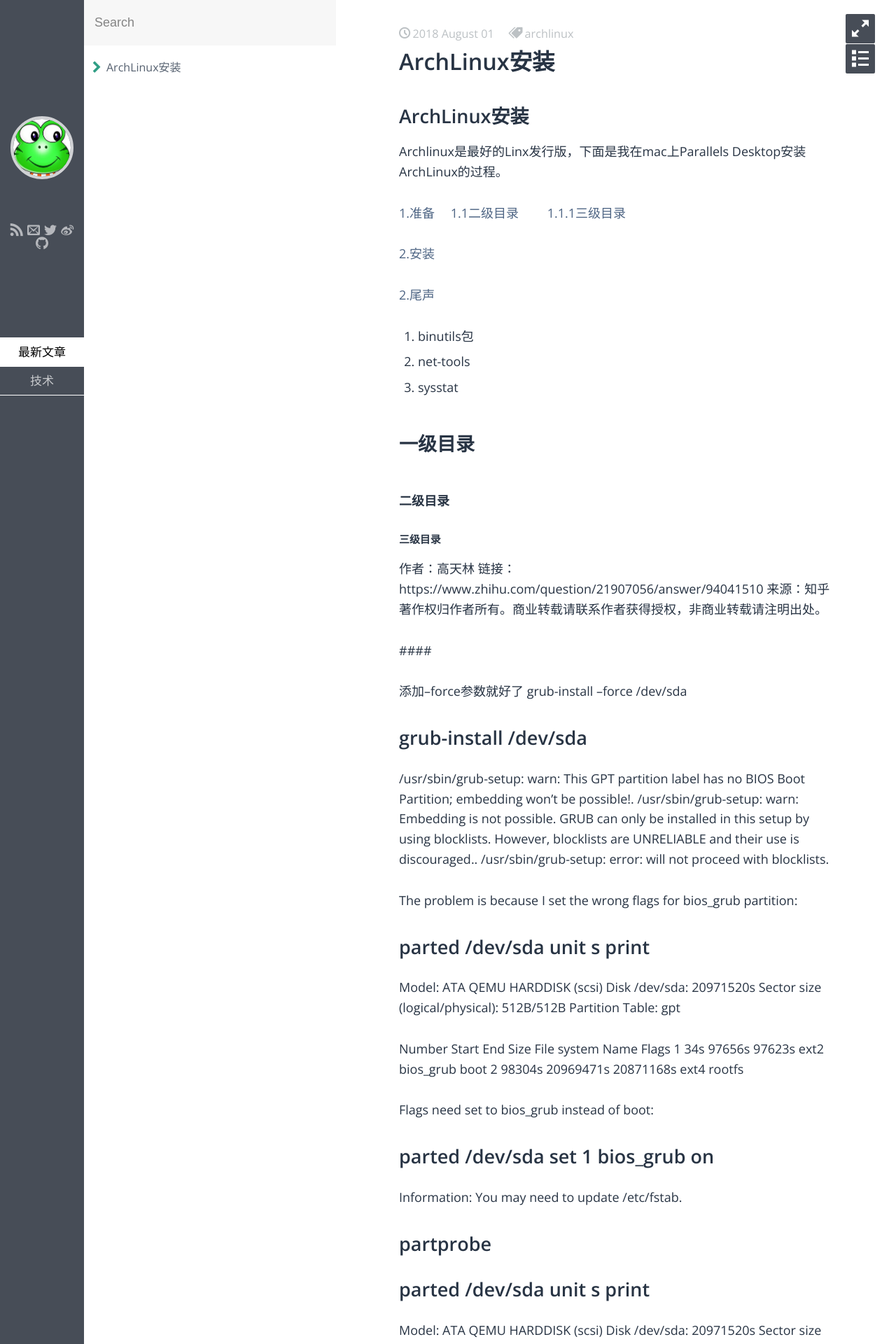
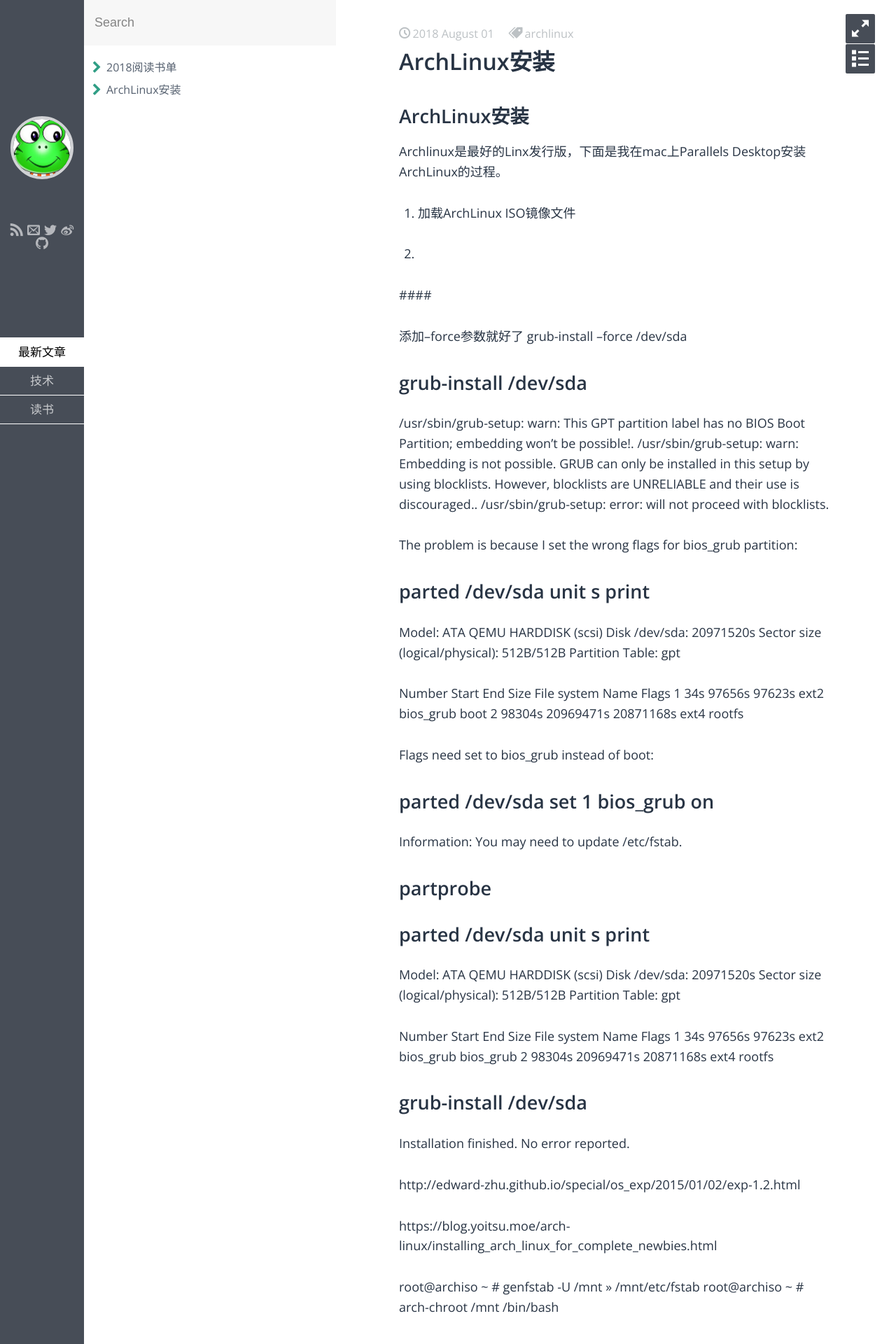
Before and after one commit to pzj/pzj.github.io, a Jekyll site: the page built from _posts/tech/2018-08-01-install-arch-linux.md, in a window 1280 px wide. Shown: the top 1920 px of the page at 70% size. Built offline with Jekyll 4.4.1, drawn with Linux system fonts in a browser that asks for light colours; some web fonts are replaced.

```diff
--- a/_posts/tech/2018-08-01-install-arch-linux.md
+++ b/_posts/tech/2018-08-01-install-arch-linux.md
@@ -10,27 +10,9 @@ description: ArchLinux安装
 
 Archlinux是最好的Linx发行版，下面是我在mac上Parallels Desktop安装ArchLinux的过程。
 
-[1.准备](#1)
-　[1.1二级目录](#1.1)
-　　[1.1.1三级目录](#1.1.1)
+1. 加载ArchLinux ISO镜像文件
 
-[2.安装](#2)
-
-[2.尾声](#2)
-1. binutils包
-2. net-tools
-3. sysstat
-
-<h2 id='1'> 一级目录 </h2>
-
-<h4 id='1.1'> 二级目录 </h4>
-
-<h5 id='1.1.1'> 三级目录 </h5>
-
-作者：高天林
-链接：https://www.zhihu.com/question/21907056/answer/94041510
-来源：知乎
-著作权归作者所有。商业转载请联系作者获得授权，非商业转载请注明出处。
+2.
 
 ####
 
```
Also changed, not shown: _posts/book/2018-09-01-book-list-of-2018.md (added, +12 -0 lines).
